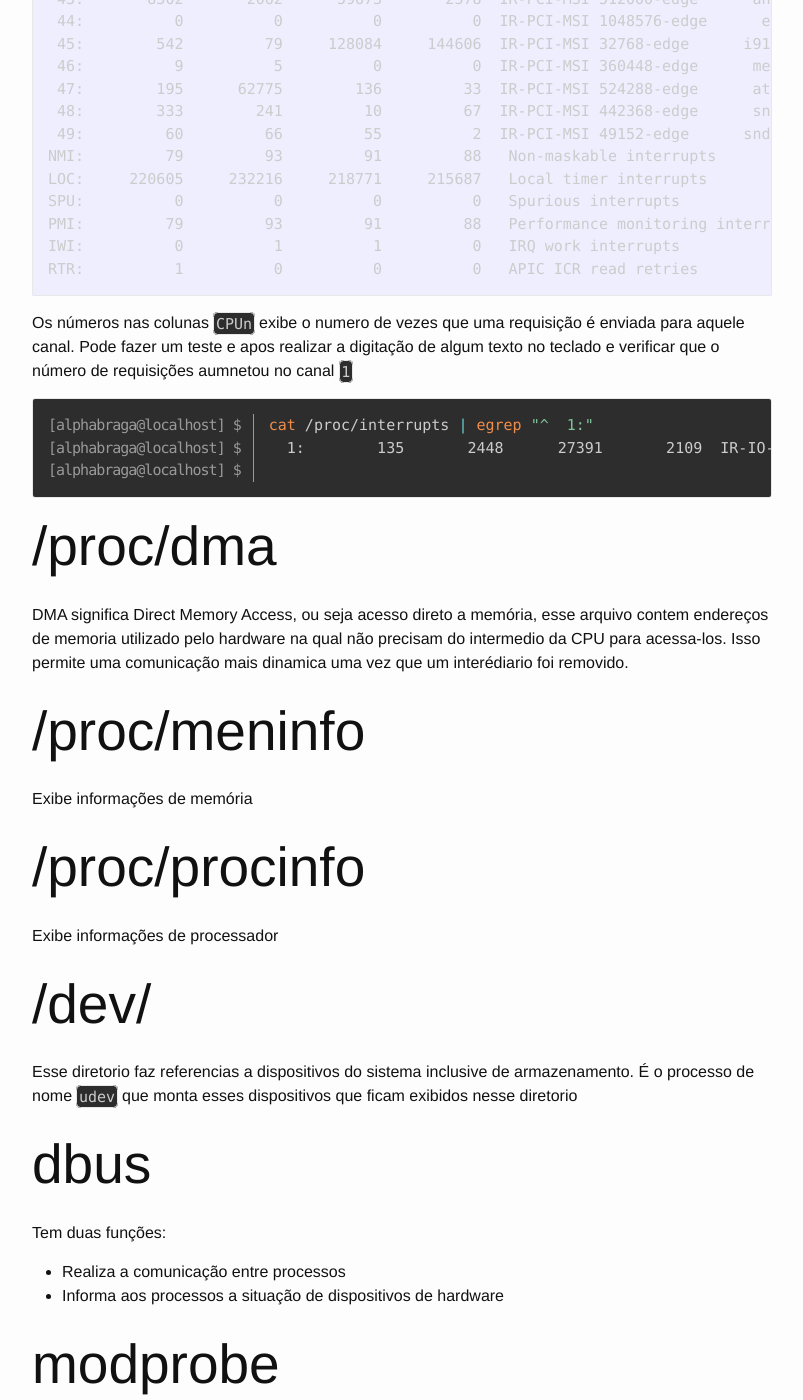
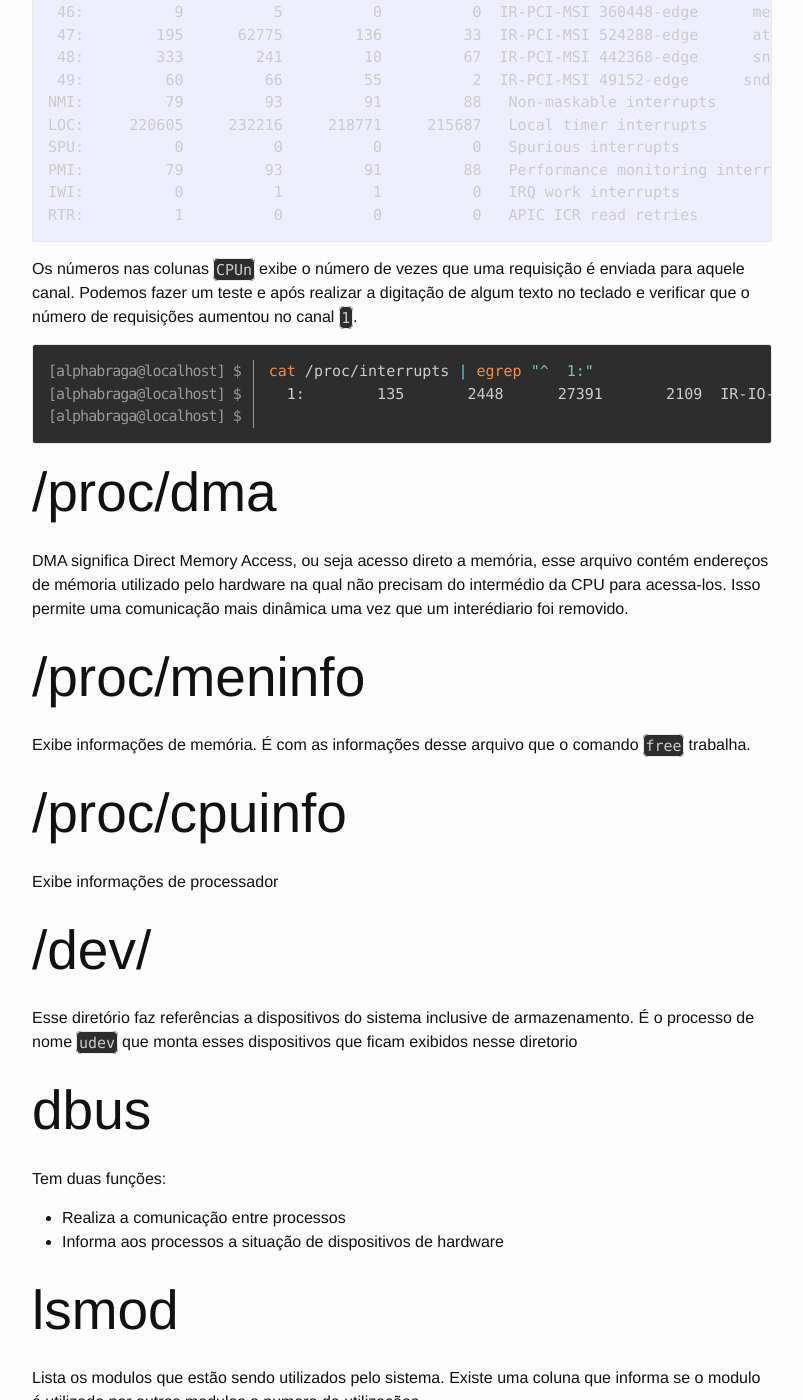
Before and after one commit to alphabraga/lpic1, a Jekyll site: the page built from topicos/101/101-1-visualize-e-configure-definicoes-de-hardware.md, in a window 1280 px wide and 1400 px high, scrolled down 3936 px. Shown: the whole window, without its empty margins (238-1041 px from the left). Built offline with Jekyll 4.4.1, drawn with Linux system fonts in a browser that asks for light colours; some of the changed text lies outside the part shown.

Commit message:
correções na página 101-1

```diff
--- a/topicos/101/101-1-visualize-e-configure-definicoes-de-hardware.md
+++ b/topicos/101/101-1-visualize-e-configure-definicoes-de-hardware.md
@@ -28,7 +25,7 @@
 
 
 
-Veja abaixo o conteudo do diretorio:
+Veja abaixo o conteudo do diretório:
 
     ├── block
     │   ├── loop0 -> ../devices/virtual/block/loop0
@@ -55,7 +52,7 @@
 
 ## /proc/
 
-Guarda informações sobre **processos ativos no sistema e recursos de hardware**. Nesse diretorio ficam arquivos que são cobrados na LPI como o [/proc/interrups](#), [/proc/dma](#) e o [/proc/ioports](#).
+Guarda informações sobre **processos ativos no sistema e recursos de hardware**. Nesse diretório ficam arquivos que são cobrados na LPI como o [/proc/interrups](#), [/proc/dma](#) e o [/proc/ioports](#).
 
 
     ├── acpi
@@ -172,7 +167,7 @@
     IWI:          0          1          1          0   IRQ work interrupts
     RTR:          1          0          0          0   APIC ICR read retries
 
-Os números nas colunas `CPUn` exibe o numero de vezes que uma requisição é enviada para aquele canal. Pode fazer um teste e apos realizar a digitação de algum texto no teclado e verificar que o número de requisições aumnetou no canal `1`
+Os números nas colunas `CPUn` exibe o número de vezes que uma requisição é enviada para aquele canal. Podemos fazer um teste e após realizar a digitação de algum texto no teclado e verificar que o número de requisições aumentou no canal `1`.
 
 
 <pre class="command-line language-bash" data-user="alphabraga" data-host="localhost">
@@ -184,19 +179,20 @@
 
 ## /proc/dma
 
-DMA significa Direct Memory Access, ou seja acesso direto a memória, esse arquivo contem endereços de memoria utilizado pelo hardware na qual não precisam do intermedio da CPU para acessa-los. Isso permite uma comunicação mais dinamica uma vez que um interédiario foi removido.
+DMA significa Direct Memory Access, ou seja acesso direto a memória, esse arquivo contém endereços de mémoria utilizado pelo hardware na qual não precisam do intermédio da CPU para acessa-los. Isso permite uma comunicação mais dinâmica uma vez que um interédiario foi removido.
 
 ## /proc/meninfo
 
-Exibe informações de memória
+Exibe informações de memória. É com as informações desse arquivo que o comando `free` trabalha.
 
-## /proc/procinfo
+
+## /proc/cpuinfo
 
 Exibe informações de processador
 
 ## /dev/
 
-Esse diretorio faz referencias a dispositivos do sistema inclusive de armazenamento. É o processo de nome `udev` que monta esses dispositivos que ficam exibidos nesse diretorio
+Esse diretório faz referências a dispositivos do sistema inclusive de armazenamento. É o processo de nome `udev` que monta esses dispositivos que ficam exibidos nesse diretorio
 
 ## dbus
 
@@ -205,14 +201,27 @@
 * Realiza a comunicação entre processos
 * Informa aos processos a situação de dispositivos de hardware
 
+## lsmod
 
+Lista os modulos que estão sendo utilizados pelo sistema. Existe uma coluna que informa se o modulo é utilizado por outros modulos o numero de utilizações..
+
+##rmmod
+
+Comando utilizado para remover um modulo. Ignorando as dependencias..
+
+  sudo rmmod psmouse
+
+Se executarmos o `lsmod` veremos que o `psmouse` não pararece mais na listagem.
+
+##insmod
+
+Comando para instalar o modulo, ignorando as depndências.
+
+  sudo insmod /lib/modules/4.10.0-38-generic/kernel/drivers/input/mouse/psmouse.ko
 
 ## modprobe
 
-
-## lsmod
-
-Lista os modulos que estão sendo utilizados pelo sistema. Existe uma coluna que informa se o modulo é utilizado por outros modulos o numero de utilizações..
+Carrega um modulo no sistema. Com o parametro `-r` ele remove um modulo. O diferencial desse comando e que ele carrega ou descarrega automaticamente as dependecias do modolo definido no comando.
 
 ## lspci
 
```
Also changed, not shown: other parts of topicos/101/101-1-visualize-e-configure-definicoes-de-hardware.md (+8 -16 lines).
